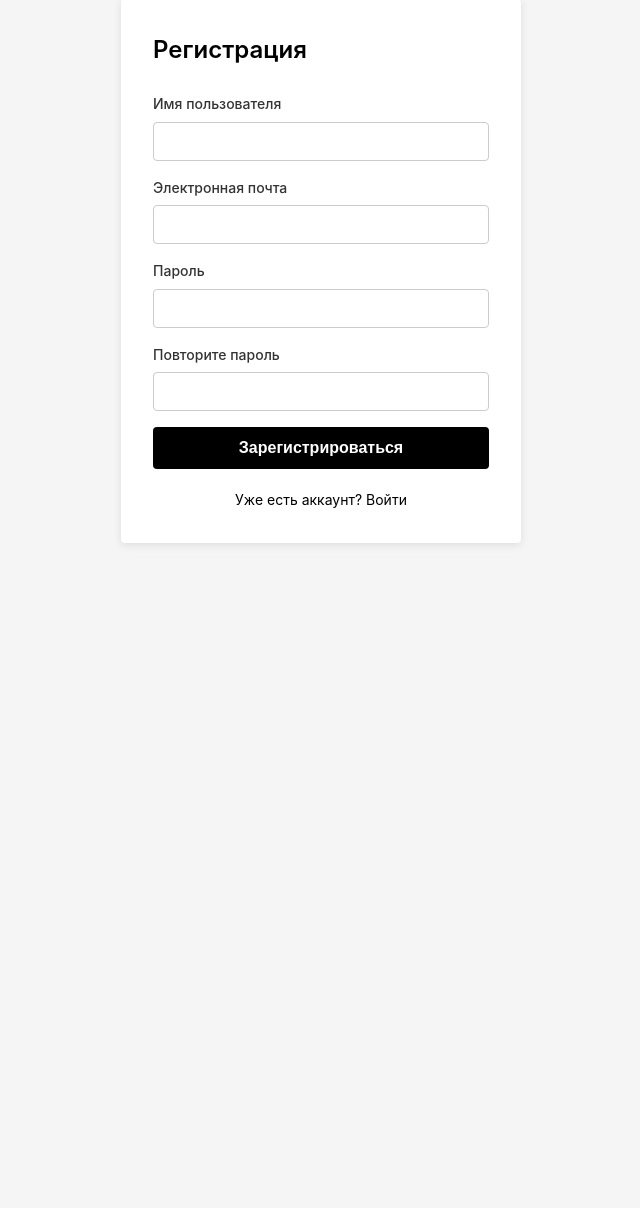
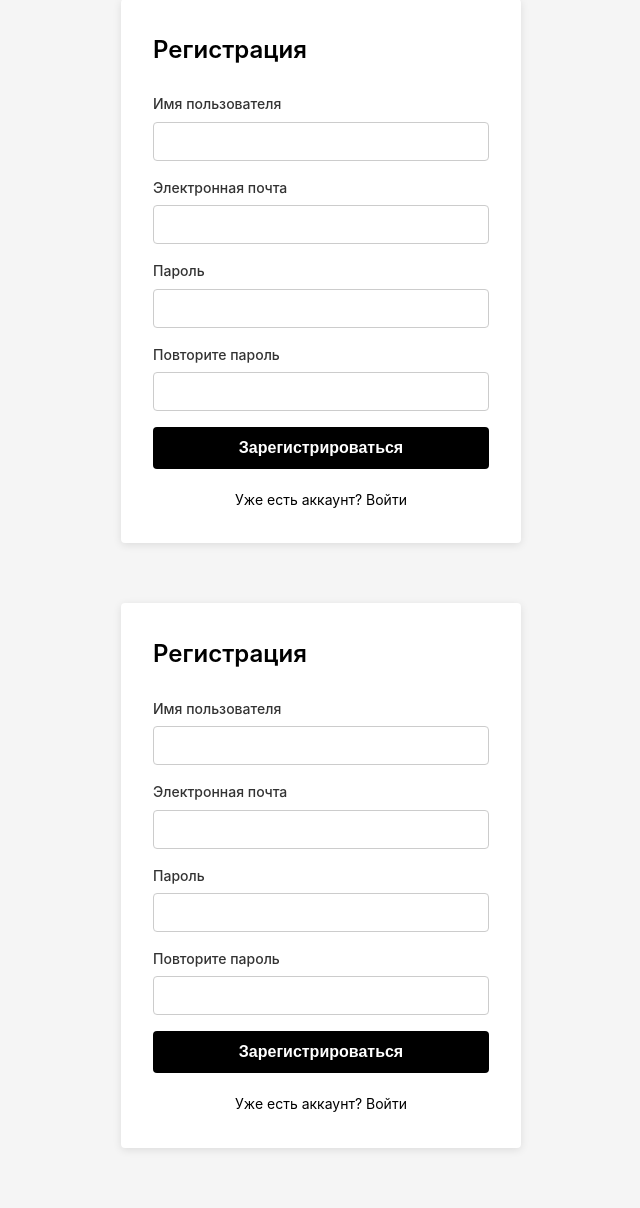
Before and after one commit to max2282013/maxchat-, a Flask app: page / in a window 1280 px wide. Shown: the part 61-1269 px from the top of the page, without its empty margins (319-959 px from the left). Before the commit the page ends 606 px from the top, so only its background shows below. Run offline with Flask 3, Linux system fonts and the light colour scheme.

Commit message:
Add files via upload
добавлена системы пользователей !!!!!

```diff
--- a/templates/register.html
+++ b/templates/register.html
@@ -108,3 +108,194 @@
     </div>
 </body>
 </html>
+<!DOCTYPE html>
+<html lang="ru">
+<head>
+    <meta charset="UTF-8">
+    <title>Регистрация — MaxChat</title>
+    <style>
+        * { margin: 0; padding: 0; box-sizing: border-box; }
+        body {
+            font-family: -apple-system, BlinkMacSystemFont, sans-serif;
+            background-color: #f5f5f5;
+            color: #000;
+            line-height: 1.6;
+        }
+        .container {
+            max-width: 400px;
+            margin: 60px auto;
+            padding: 32px;
+            background: #fff;
+            border-radius: 4px;
+            box-shadow: 0 2px 8px rgba(0,0,0,0.1);
+        }
+        h1 {
+            font-size: 24px;
+            font-weight: 600;
+            margin-bottom: 24px;
+            color: #000;
+        }
+        .form-group {
+            margin-bottom: 16px;
+        }
+        label {
+            display: block;
+            font-size: 14px;
+            font-weight: 500;
+            margin-bottom: 6px;
+            color: #333;
+        }
+        input[type="text"],
+        input[type="email"],
+        input[type="password"] {
+            width: 100%;
+            padding: 10px 12px;
+            font-size: 15px;
+            border: 1px solid #ccc;
+            border-radius: 4px;
+            background: #fff;
+            color: #000;
+        }
+        input:focus {
+            outline: 2px solid #000;
+            border-color: #000;
+        }
+        .btn {
+            display: block;
+            width: 100%;
+            padding: 12px;
+            font-size: 16px;
+            font-weight: 600;
+            color: #fff;
+            background-color: #000;
+            border: none;
+            border-radius: 4px;
+            cursor: pointer;
+            margin-top: 8px;
+        }
+        .btn:hover {
+            background-color: #333;
+        }
+        .links {
+            margin-top: 20px;
+            text-align: center;
+            font-size: 14px;
+        }
+        .links a {
+            color: #000;
+            text-decoration: none;
+        }
+        .links a:hover {
+            text-decoration: underline;
+        }
+    </style>
+<!DOCTYPE html>
+<html lang="ru">
+<head>
+    <meta charset="UTF-8">
+    <title>Регистрация — MaxChat</title>
+    <style>
+        * { margin: 0; padding: 0; box-sizing: border-box; }
+        body {
+            font-family: -apple-system, BlinkMacSystemFont, sans-serif;
+            background-color: #f5f5f5;
+            color: #000;
+            line-height: 1.6;
+        }
+        .container {
+            max-width: 400px;
+            margin: 60px auto;
+            padding: 32px;
+            background: #fff;
+            border-radius: 4px;
+            box-shadow: 0 2px 8px rgba(0,0,0,0.1);
+        }
+        h1 {
+            font-size: 24px;
+            font-weight: 600;
+            margin-bottom: 24px;
+            color: #000;
+        }
+        .form-group {
+            margin-bottom: 16px;
+        }
+        label {
+            display: block;
+            font-size: 14px;
+            font-weight: 500;
+            margin-bottom: 6px;
+            color: #333;
+        }
+        input[type="text"],
+        input[type="email"],
+        input[type="password"] {
+            width: 100%;
+            padding: 10px 12px;
+            font-size: 15px;
+            border: 1px solid #ccc;
+            border-radius: 4px;
+            background: #fff;
+            color: #000;
+        }
+        input:focus {
+            outline: 2px solid #000;
+            border-color: #000;
+        }
+        .btn {
+            display: block;
+            width: 100%;
+            padding: 12px;
+            font-size: 16px;
+            font-weight: 600;
+            color: #fff;
+            background-color: #000;
+            border: none;
+            border-radius: 4px;
+            cursor: pointer;
+            margin-top: 8px;
+        }
+        .btn:hover {
+            background-color: #333;
+        }
+        .links {
+            margin-top: 20px;
+            text-align: center;
+            font-size: 14px;
+        }
+        .links a {
+            color: #000;
+            text-decoration: none;
+        }
+        .links a:hover {
+            text-decoration: underline;
+        }
+    </style>
+</head>
+<body>
+    <div class="container">
+        <h1>Регистрация</h1>
+        <form method="GET" action="index.html">
+            <div class="form-group">
+                <label for="username">Имя пользователя</label>
+                <input type="text" id="username" name="username">
+            </div>
+            <div class="form-group">
+                <label for="email">Электронная почта</label>
+                <input type="email" id="email" name="email">
+            </div>
+            <div class="form-group">
+                <label for="password">Пароль</label>
+                <input type="password" id="password" name="password">
+            </div>
+            <div class="form-group">
+                <label for="password_repeat">Повторите пароль</label>
+                <input type="password" id="password_repeat" name="password_repeat">
+            </div>
+            <input type="submit" value="Зарегистрироваться" class="btn">
+        </form>
+        <div class="links">
+            Уже есть аккаунт? <a href="/index">Войти</a>
+        </div>
+    </div>
+</body>
+</html>
```
